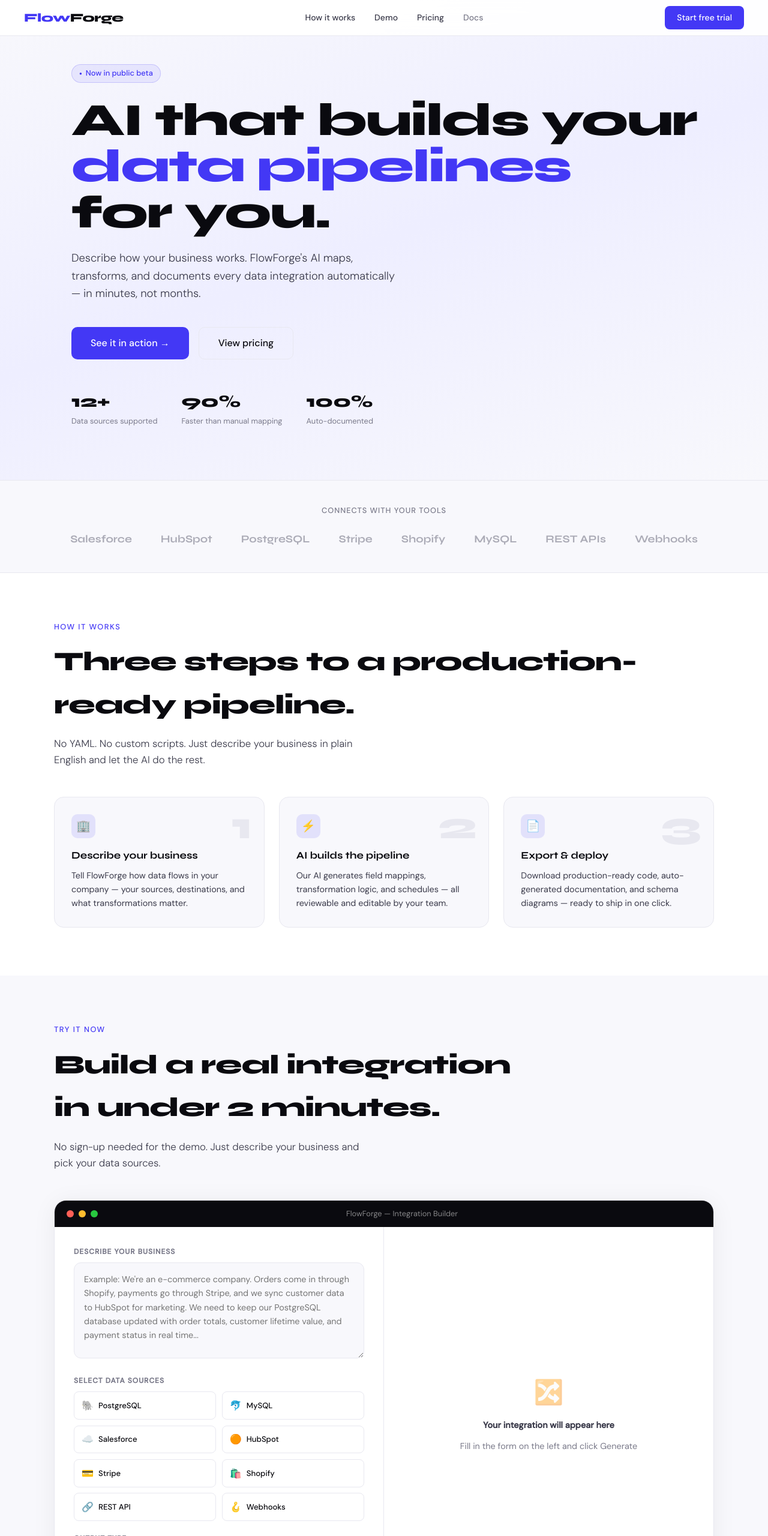
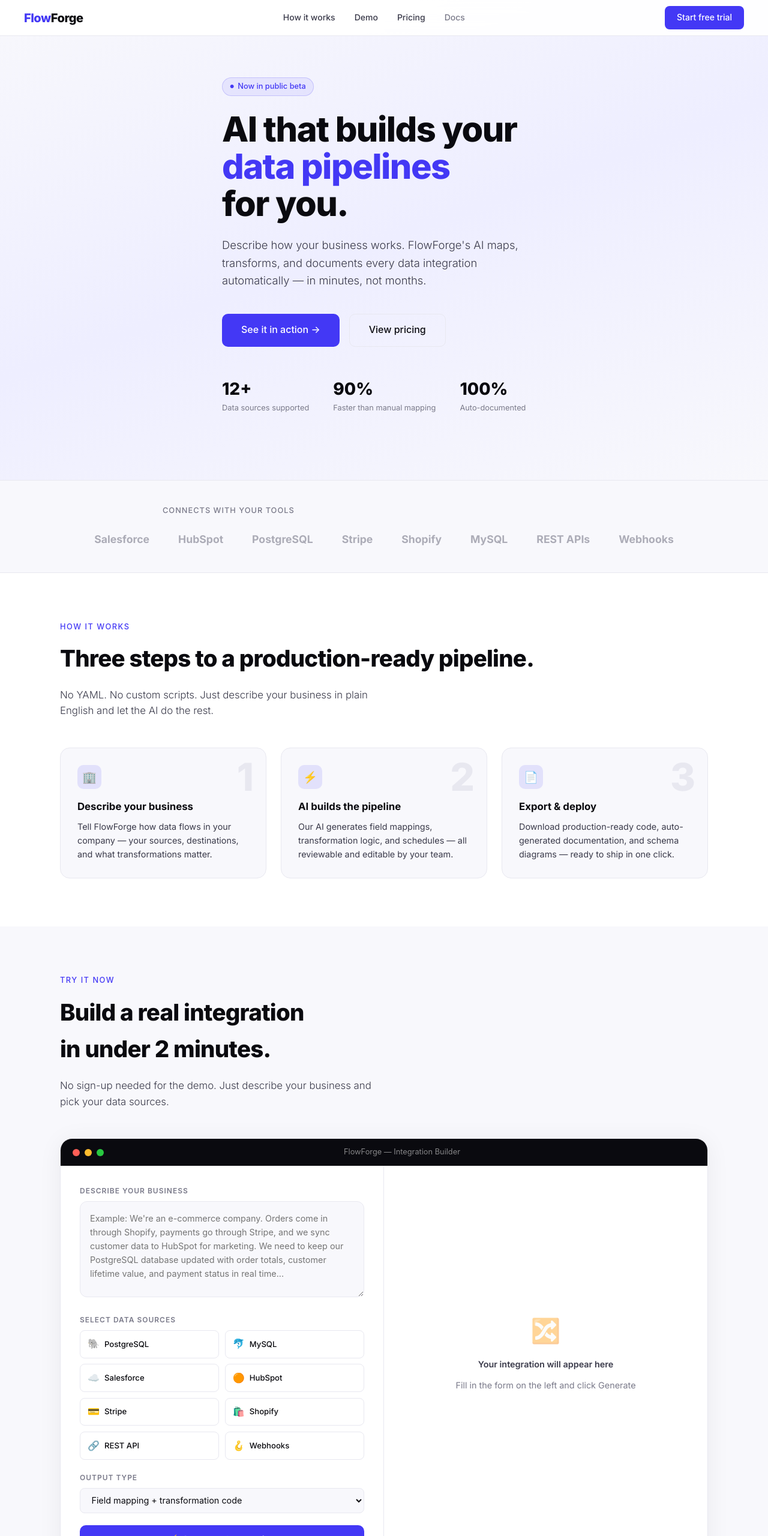
Before and after one commit to Aretinoob/pipebase, a plain HTML site: page index.html.html in a window 1280 px wide. Shown: the top 2560 px of the page at 60% size. Drawn offline with Linux system fonts and the light colour scheme.

Commit message:
Add files via upload

```diff
--- a/index.html.html
+++ b/index.html.html
@@ -4,7 +4,9 @@
 <meta charset="UTF-8">
 <meta name="viewport" content="width=device-width, initial-scale=1.0">
 <title>FlowForge — AI Data Integration</title>
-<link href="https://fonts.googleapis.com/css2?family=Syne:wght@400;500;600;700;800&family=DM+Sans:wght@300;400;500&display=swap" rel="stylesheet">
+<link rel="preconnect" href="https://fonts.googleapis.com">
+<link rel="preconnect" href="https://fonts.gstatic.com" crossorigin>
+<link href="https://fonts.googleapis.com/css2?family=Inter:wght@300;400;500;600;700;800;900&display=swap" rel="stylesheet">
 <style>
   :root {
     --ink: #0a0a0f;
@@ -22,8 +24,8 @@
     --glow: rgba(67,56,245,0.12);
   }
   * { box-sizing: border-box; margin: 0; padding: 0; }
-  body { font-family: 'DM Sans', sans-serif; color: var(--ink); background: var(--bg); line-height: 1.6; }
-  h1,h2,h3,h4,.brand { font-family: 'Syne', sans-serif; }
+  body { font-family: 'Inter', -apple-system, BlinkMacSystemFont, 'Segoe UI', system-ui, sans-serif; color: var(--ink); background: var(--bg); line-height: 1.6; -webkit-font-smoothing: antialiased; }
+  h1,h2,h3,h4,.brand { font-family: 'Inter', -apple-system, BlinkMacSystemFont, 'Segoe UI', system-ui, sans-serif; }
 
   /* NAV */
   nav {
@@ -38,12 +40,14 @@
   .nav-links { display: flex; gap: 2rem; align-items: center; }
   .nav-links a { font-size: 0.875rem; font-weight: 500; color: var(--ink2); text-decoration: none; transition: color .2s; }
   .nav-links a:hover { color: var(--accent); }
-  .nav-cta { background: var(--accent); color: #fff; padding: 0.5rem 1.25rem; border-radius: 8px; font-size: 0.875rem; font-weight: 500; text-decoration: none; transition: background .2s; font-family: 'DM Sans', sans-serif; }
+  .nav-cta { background: var(--accent); color: #fff; padding: 0.5rem 1.25rem; border-radius: 8px; font-size: 0.875rem; font-weight: 500; text-decoration: none; transition: background .2s; font-family: -apple-system, BlinkMacSystemFont, 'Segoe UI', system-ui, sans-serif; }
   .nav-cta:hover { background: #3730e0; color: #fff; }
 
   /* SECTIONS */
   section { padding: 5rem 2.5rem; }
-  .container { max-width: 1100px; margin: 0 auto; }
+  .container { max-width: 1080px; margin: 0 auto; }
+  p, li { max-width: 68ch; }
+  .hero-sub, .section-sub { max-width: 52ch; }
 
   /* HERO */
   #hero {
@@ -55,42 +59,42 @@
     display: inline-flex; align-items: center; gap: 6px;
     background: rgba(67,56,245,0.08); color: var(--accent);
     font-size: 0.8rem; font-weight: 500; padding: 4px 12px; border-radius: 20px;
-    border: 1px solid rgba(67,56,245,0.2); margin-bottom: 1.5rem; font-family: 'DM Sans',sans-serif;
+    border: 1px solid rgba(67,56,245,0.2); margin-bottom: 1.5rem; font-family: -apple-system, BlinkMacSystemFont, 'Segoe UI', system-ui, sans-serif;
   }
   .hero-badge::before { content: '●'; font-size: 8px; }
   h1.hero-title {
-    font-size: clamp(2.8rem, 6vw, 5rem); font-weight: 800; line-height: 1.0;
-    letter-spacing: -2px; color: var(--ink); margin-bottom: 1.5rem;
+    font-size: clamp(2.4rem, 4.5vw, 4rem); font-weight: 800; line-height: 1.08;
+    letter-spacing: -1.5px; color: var(--ink); margin-bottom: 1.5rem;
   }
   h1.hero-title em { font-style: normal; color: var(--accent); }
   .hero-sub { font-size: 1.15rem; color: var(--ink2); max-width: 540px; margin-bottom: 2.5rem; font-weight: 300; }
   .hero-actions { display: flex; gap: 1rem; flex-wrap: wrap; margin-bottom: 3rem; }
-  .btn-primary { background: var(--accent); color: #fff; padding: 0.85rem 2rem; border-radius: 10px; font-size: 1rem; font-weight: 500; text-decoration: none; transition: all .2s; display: inline-flex; align-items: center; gap: 8px; font-family: 'DM Sans',sans-serif; border: none; cursor: pointer; }
+  .btn-primary { background: var(--accent); color: #fff; padding: 0.85rem 2rem; border-radius: 10px; font-size: 1rem; font-weight: 500; text-decoration: none; transition: all .2s; display: inline-flex; align-items: center; gap: 8px; font-family: -apple-system, BlinkMacSystemFont, 'Segoe UI', system-ui, sans-serif; border: none; cursor: pointer; }
   .btn-primary:hover { background: #3730e0; transform: translateY(-1px); }
-  .btn-secondary { background: transparent; color: var(--ink); padding: 0.85rem 2rem; border-radius: 10px; font-size: 1rem; font-weight: 500; text-decoration: none; transition: all .2s; border: 1px solid var(--wire); display: inline-flex; align-items: center; gap: 8px; font-family: 'DM Sans',sans-serif; cursor: pointer; }
+  .btn-secondary { background: transparent; color: var(--ink); padding: 0.85rem 2rem; border-radius: 10px; font-size: 1rem; font-weight: 500; text-decoration: none; transition: all .2s; border: 1px solid var(--wire); display: inline-flex; align-items: center; gap: 8px; font-family: -apple-system, BlinkMacSystemFont, 'Segoe UI', system-ui, sans-serif; cursor: pointer; }
   .btn-secondary:hover { background: var(--surface); }
   .hero-stats { display: flex; gap: 2.5rem; }
   .stat { }
-  .stat-num { font-family: 'Syne',sans-serif; font-size: 1.75rem; font-weight: 800; color: var(--ink); }
+  .stat-num { font-family: 'Inter', -apple-system, BlinkMacSystemFont, 'Segoe UI', system-ui, sans-serif; font-size: 1.75rem; font-weight: 800; color: var(--ink); }
   .stat-label { font-size: 0.8rem; color: var(--ink3); }
 
   /* LOGOS */
   #logos { padding: 2.5rem 2.5rem; background: var(--surface); border-top: 1px solid var(--wire); border-bottom: 1px solid var(--wire); }
   .logos-label { text-align: center; font-size: 0.8rem; font-weight: 500; color: var(--ink3); text-transform: uppercase; letter-spacing: 1px; margin-bottom: 1.5rem; }
   .logos-row { display: flex; gap: 3rem; justify-content: center; align-items: center; flex-wrap: wrap; }
-  .logo-chip { font-family: 'Syne',sans-serif; font-weight: 700; font-size: 1.1rem; color: var(--ink3); opacity: 0.6; }
+  .logo-chip { font-family: 'Inter', -apple-system, BlinkMacSystemFont, 'Segoe UI', system-ui, sans-serif; font-weight: 700; font-size: 1.1rem; color: var(--ink3); opacity: 0.6; }
 
   /* HOW IT WORKS */
   #how { background: var(--bg); }
-  .section-label { font-size: 0.8rem; font-weight: 500; color: var(--accent); text-transform: uppercase; letter-spacing: 1.5px; margin-bottom: 0.75rem; font-family: 'DM Sans',sans-serif; }
-  h2.section-title { font-size: clamp(1.8rem, 4vw, 2.8rem); font-weight: 800; letter-spacing: -1px; color: var(--ink); margin-bottom: 1rem; }
+  .section-label { font-size: 0.8rem; font-weight: 500; color: var(--accent); text-transform: uppercase; letter-spacing: 1.5px; margin-bottom: 0.75rem; font-family: -apple-system, BlinkMacSystemFont, 'Segoe UI', system-ui, sans-serif; }
+  h2.section-title { font-size: clamp(1.6rem, 3vw, 2.4rem); font-weight: 800; letter-spacing: -0.75px; color: var(--ink); margin-bottom: 1rem; }
   .section-sub { font-size: 1.05rem; color: var(--ink2); max-width: 540px; font-weight: 300; margin-bottom: 3rem; }
   .steps { display: grid; grid-template-columns: repeat(3, 1fr); gap: 1.5rem; margin-top: 3rem; }
   .step-card {
     background: var(--surface); border: 1px solid var(--wire); border-radius: 16px;
     padding: 1.75rem; position: relative; overflow: hidden;
   }
-  .step-card::before { content: attr(data-num); position: absolute; top: 1rem; right: 1.25rem; font-family: 'Syne',sans-serif; font-size: 4rem; font-weight: 800; color: var(--wire); line-height: 1; }
+  .step-card::before { content: attr(data-num); position: absolute; top: 1rem; right: 1.25rem; font-family: 'Inter', -apple-system, BlinkMacSystemFont, 'Segoe UI', system-ui, sans-serif; font-size: 4rem; font-weight: 800; color: var(--wire); line-height: 1; }
   .step-icon { width: 40px; height: 40px; border-radius: 10px; background: var(--glow); display: flex; align-items: center; justify-content: center; margin-bottom: 1rem; font-size: 1.2rem; }
   .step-card h3 { font-size: 1.05rem; font-weight: 700; margin-bottom: 0.5rem; }
   .step-card p { font-size: 0.9rem; color: var(--ink2); line-height: 1.6; }
@@ -109,15 +113,15 @@
   .dot-r { background: #ff5f57; }
   .dot-y { background: #febc2e; }
   .dot-g { background: #28c840; }
-  .tool-topbar-title { font-size: 0.8rem; color: rgba(255,255,255,0.5); margin-left: auto; margin-right: auto; font-family: 'DM Sans',sans-serif; }
+  .tool-topbar-title { font-size: 0.8rem; color: rgba(255,255,255,0.5); margin-left: auto; margin-right: auto; font-family: -apple-system, BlinkMacSystemFont, 'Segoe UI', system-ui, sans-serif; }
   .tool-body { display: grid; grid-template-columns: 1fr 1fr; min-height: 620px; }
   .tool-left { padding: 2rem; border-right: 1px solid var(--wire); display: flex; flex-direction: column; gap: 1.25rem; }
   .tool-right { padding: 2rem; display: flex; flex-direction: column; gap: 1rem; overflow-y: auto; max-height: 620px; }
-  .tool-section-head { font-size: 0.75rem; font-weight: 600; color: var(--ink3); text-transform: uppercase; letter-spacing: 1px; margin-bottom: 0.5rem; font-family: 'DM Sans',sans-serif; }
+  .tool-section-head { font-size: 0.75rem; font-weight: 600; color: var(--ink3); text-transform: uppercase; letter-spacing: 1px; margin-bottom: 0.5rem; font-family: -apple-system, BlinkMacSystemFont, 'Segoe UI', system-ui, sans-serif; }
 
   .business-textarea {
     width: 100%; min-height: 160px; padding: 1rem; border: 1px solid var(--wire);
-    border-radius: 12px; font-family: 'DM Sans',sans-serif; font-size: 0.9rem; color: var(--ink);
+    border-radius: 12px; font-family: -apple-system, BlinkMacSystemFont, 'Segoe UI', system-ui, sans-serif; font-size: 0.9rem; color: var(--ink);
     resize: vertical; background: var(--surface); transition: border-color .2s;
     line-height: 1.6;
   }
@@ -136,7 +140,7 @@
   .generate-btn {
     width: 100%; padding: 0.9rem; background: var(--accent); color: #fff;
     border: none; border-radius: 10px; font-size: 0.95rem; font-weight: 600;
-    cursor: pointer; font-family: 'Syne',sans-serif; letter-spacing: 0.3px;
+    cursor: pointer; font-family: 'Inter', -apple-system, BlinkMacSystemFont, 'Segoe UI', system-ui, sans-serif; letter-spacing: 0.3px;
     transition: all .2s; display: flex; align-items: center; justify-content: center; gap: 8px;
   }
   .generate-btn:hover { background: #3730e0; transform: translateY(-1px); }
@@ -159,7 +163,7 @@
   .pipeline-card-head h4 { font-size: 0.85rem; font-weight: 700; }
   .badge {
     font-size: 0.72rem; font-weight: 600; padding: 2px 8px; border-radius: 20px;
-    font-family: 'DM Sans',sans-serif;
+    font-family: -apple-system, BlinkMacSystemFont, 'Segoe UI', system-ui, sans-serif;
   }
   .badge-green { background: rgba(5,150,105,0.1); color: var(--green); }
   .badge-amber { background: rgba(217,119,6,0.1); color: var(--amber); }
@@ -214,10 +218,10 @@
   .featured-badge {
     position: absolute; top: -14px; left: 50%; transform: translateX(-50%);
     background: var(--accent); color: #fff; font-size: 0.72rem; font-weight: 700;
-    padding: 4px 14px; border-radius: 20px; font-family: 'DM Sans',sans-serif; white-space: nowrap;
+    padding: 4px 14px; border-radius: 20px; font-family: -apple-system, BlinkMacSystemFont, 'Segoe UI', system-ui, sans-serif; white-space: nowrap;
   }
   .plan-name { font-size: 0.85rem; font-weight: 700; text-transform: uppercase; letter-spacing: 1px; color: var(--ink3); margin-bottom: 0.75rem; }
-  .plan-price { font-family: 'Syne',sans-serif; font-size: 2.5rem; font-weight: 800; color: var(--ink); line-height: 1; margin-bottom: 0.25rem; }
+  .plan-price { font-family: 'Inter', -apple-system, BlinkMacSystemFont, 'Segoe UI', system-ui, sans-serif; font-size: 2.5rem; font-weight: 800; color: var(--ink); line-height: 1; margin-bottom: 0.25rem; }
   .plan-price span { font-size: 1rem; font-weight: 400; color: var(--ink3); }
   .plan-desc { font-size: 0.85rem; color: var(--ink2); margin-bottom: 1.5rem; padding-bottom: 1.5rem; border-bottom: 1px solid var(--wire); }
   .plan-features { list-style: none; display: flex; flex-direction: column; gap: 0.6rem; flex: 1; margin-bottom: 1.5rem; }
@@ -227,7 +231,7 @@
   .plan-features li.muted { color: var(--ink3); }
   .plan-btn {
     width: 100%; padding: 0.75rem; border-radius: 10px; font-size: 0.9rem; font-weight: 600;
-    cursor: pointer; font-family: 'Syne',sans-serif; transition: all .2s; border: none;
+    cursor: pointer; font-family: 'Inter', -apple-system, BlinkMacSystemFont, 'Segoe UI', system-ui, sans-serif; transition: all .2s; border: none;
   }
   .plan-btn-primary { background: var(--accent); color: #fff; }
   .plan-btn-primary:hover { background: #3730e0; }
@@ -254,7 +258,7 @@
   .form-label { display: block; font-size: 0.8rem; font-weight: 600; color: var(--ink2); margin-bottom: 0.4rem; text-transform: uppercase; letter-spacing: 0.5px; }
   .form-input {
     width: 100%; padding: 0.65rem 0.9rem; border: 1px solid var(--wire); border-radius: 8px;
-    font-family: 'DM Sans',sans-serif; font-size: 0.9rem; color: var(--ink); background: var(--surface);
+    font-family: -apple-system, BlinkMacSystemFont, 'Segoe UI', system-ui, sans-serif; font-size: 0.9rem; color: var(--ink); background: var(--surface);
     transition: border-color .2s;
   }
   .form-input:focus { outline: none; border-color: var(--accent); background: #fff; }
@@ -265,7 +269,7 @@
   .submit-btn {
     width: 100%; padding: 0.9rem; background: var(--accent); color: #fff; border: none;
     border-radius: 10px; font-size: 1rem; font-weight: 700; cursor: pointer;
-    font-family: 'Syne',sans-serif; transition: all .2s; margin-top: 0.5rem;
+    font-family: 'Inter', -apple-system, BlinkMacSystemFont, 'Segoe UI', system-ui, sans-serif; transition: all .2s; margin-top: 0.5rem;
   }
   .submit-btn:hover { background: #3730e0; }
   .plan-summary {
@@ -273,12 +277,12 @@
     border: 1px solid var(--wire);
   }
   .plan-summary-name { font-weight: 700; color: var(--ink); margin-bottom: 0.25rem; }
-  .plan-summary-price { font-size: 1.5rem; font-weight: 800; font-family: 'Syne',sans-serif; color: var(--accent); }
+  .plan-summary-price { font-size: 1.5rem; font-weight: 800; font-family: 'Inter', -apple-system, BlinkMacSystemFont, 'Segoe UI', system-ui, sans-serif; color: var(--accent); }
 
   /* FOOTER */
   footer { background: var(--ink); color: rgba(255,255,255,0.6); padding: 3rem 2.5rem; font-size: 0.85rem; }
-  .footer-inner { max-width: 1100px; margin: 0 auto; display: flex; justify-content: space-between; align-items: center; flex-wrap: gap; gap: 1rem; }
-  .footer-brand { font-family: 'Syne',sans-serif; font-size: 1.1rem; font-weight: 800; color: #fff; }
+  .footer-inner { max-width: 1080px; margin: 0 auto; display: flex; justify-content: space-between; align-items: center; flex-wrap: wrap; gap: 1rem; }
+  .footer-brand { font-family: 'Inter', -apple-system, BlinkMacSystemFont, 'Segoe UI', system-ui, sans-serif; font-size: 1.1rem; font-weight: 800; color: #fff; }
 
   /* RESPONSIVE */
   @media (max-width: 768px) {
@@ -784,8 +788,8 @@ function renderOutput(r, sources, outputType) {
     </div>
 
     <div style="display:flex;gap:0.75rem;margin-top:0.5rem">
-      <button onclick="copyOutput()" style="flex:1;padding:0.65rem;border:1px solid var(--wire);border-radius:8px;background:var(--bg);color:var(--ink);font-family:'DM Sans',sans-serif;font-size:0.85rem;cursor:pointer;transition:all .2s" onmouseover="this.style.background='var(--surface)'" onmouseout="this.style.background='var(--bg)'">📋 Copy JSON</button>
-      <button onclick="window.location='#pricing'" style="flex:1;padding:0.65rem;border:none;border-radius:8px;background:var(--accent);color:#fff;font-family:'Syne',sans-serif;font-size:0.85rem;font-weight:600;cursor:pointer;transition:all .2s" onmouseover="this.style.background='#3730e0'" onmouseout="this.style.background='var(--accent)'">Deploy this pipeline →</button>
+      <button onclick="copyOutput()" style="flex:1;padding:0.65rem;border:1px solid var(--wire);border-radius:8px;background:var(--bg);color:var(--ink);font-family:-apple-system, BlinkMacSystemFont, 'Segoe UI', system-ui, sans-serif;font-size:0.85rem;cursor:pointer;transition:all .2s" onmouseover="this.style.background='var(--surface)'" onmouseout="this.style.background='var(--bg)'">📋 Copy JSON</button>
+      <button onclick="window.location='#pricing'" style="flex:1;padding:0.65rem;border:none;border-radius:8px;background:var(--accent);color:#fff;font-family:'Inter', -apple-system, BlinkMacSystemFont, 'Segoe UI', system-ui, sans-serif;font-size:0.85rem;font-weight:600;cursor:pointer;transition:all .2s" onmouseover="this.style.background='#3730e0'" onmouseout="this.style.background='var(--accent)'">Deploy this pipeline →</button>
     </div>
   `;
 
```
